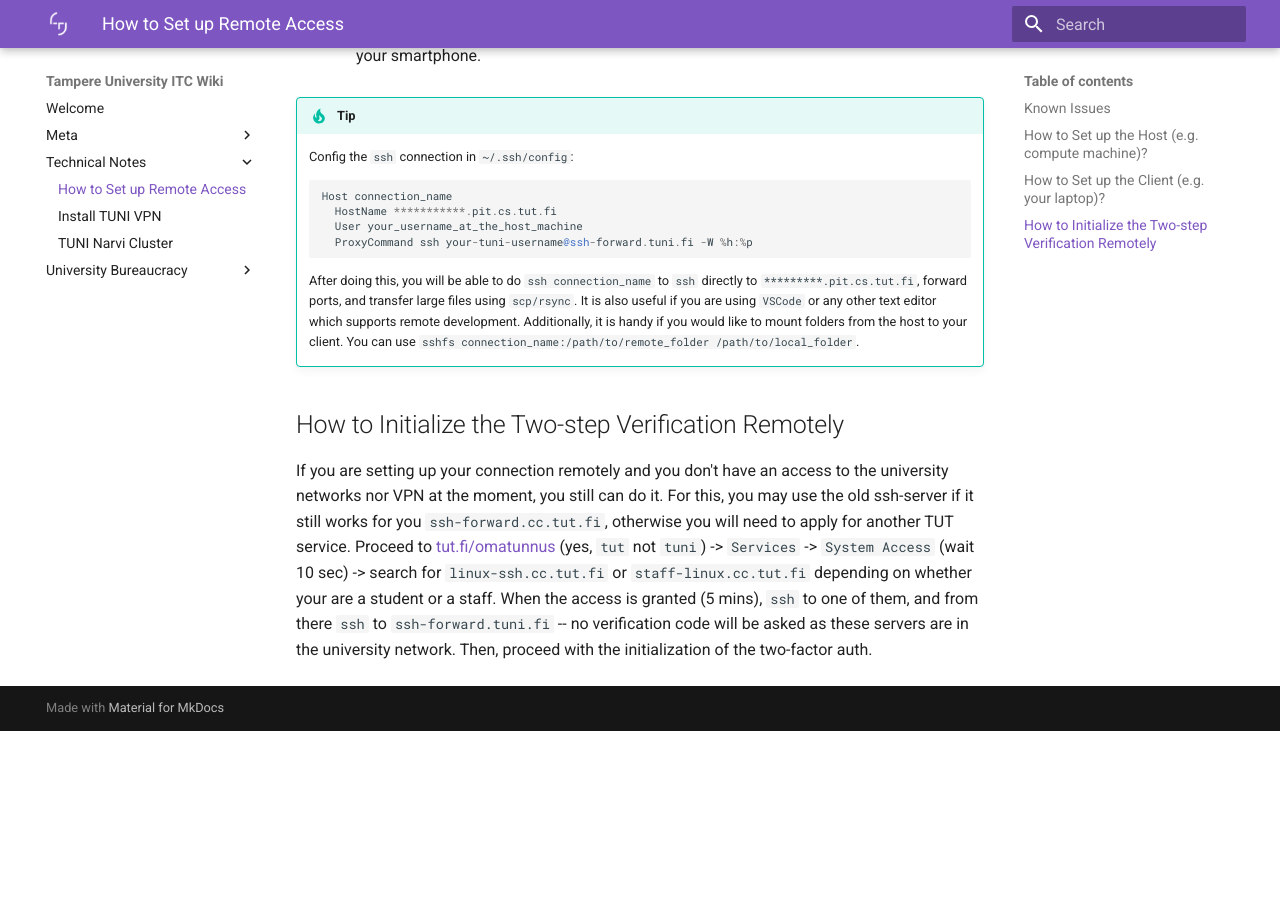
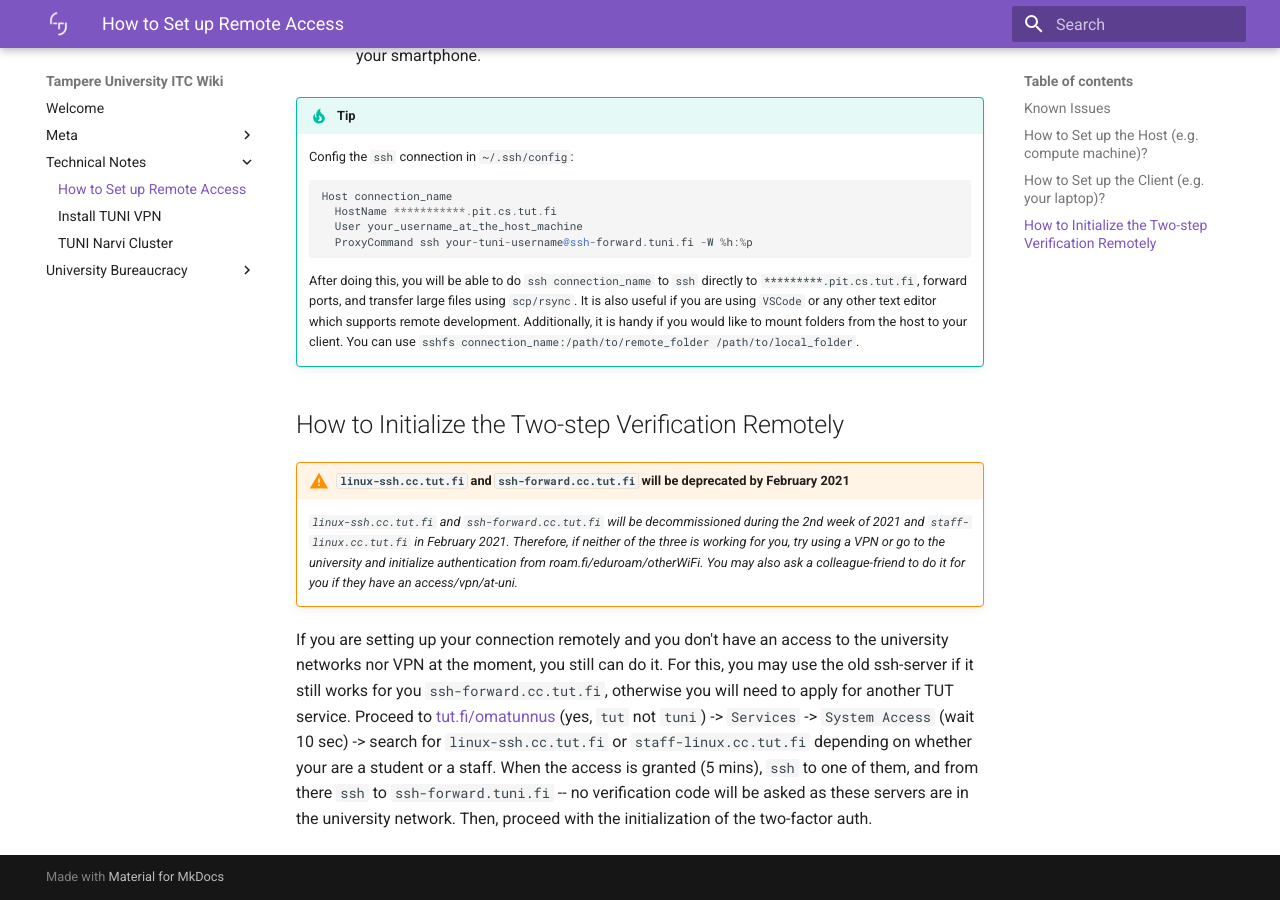
Before and after one commit to TUNI-ITC/wiki, an MkDocs documentation site: the page built from docs/Technical-Notes/how-to-set-up-remote-access.md, in a window 1280 px wide and 900 px high, scrolled down 2484 px. Built offline with MkDocs 1.6.1 and Material for MkDocs 9.7.7, drawn with Linux system fonts in a browser that asks for light colours; before the commit the page ends 3215 px from its top, so only the background shows below that.

Commit message:
Remote Access: a deprecation warning for remote 2FA init (#27)
* remote access: deprecation warning + possible solutions

*  remote access: ask a friend note

* remote access: minor spelling mistake

```diff
--- a/docs/Technical-Notes/how-to-set-up-remote-access.md
+++ b/docs/Technical-Notes/how-to-set-up-remote-access.md
@@ -54,4 +54,8 @@ If you have a machine which is already connected to `pit.cs.tut.fi`, you will on
 
 
 ## How to Initialize the Two-step Verification Remotely
+
+!!! warning "`linux-ssh.cc.tut.fi` and `ssh-forward.cc.tut.fi` will be deprecated by February 2021"
+    *`linux-ssh.cc.tut.fi` and `ssh-forward.cc.tut.fi` will be decommissioned during the 2nd week of 2021 and `staff-linux.cc.tut.fi` in February 2021. Therefore, if neither of the three is working for you, try using a VPN or go to the university and initialize authentication from roam.fi/eduroam/otherWiFi. You may also ask a colleague-friend to do it for you if they have an access/vpn/at-uni.*
+
 If you are setting up your connection remotely and you don't have an access to the university networks nor VPN at the moment, you still can do it. For this, you may use the old ssh-server if it still works for you `ssh-forward.cc.tut.fi`, otherwise you will need to apply for another TUT service. Proceed to [tut.fi/omatunnus](https://www.tut.fi/omatunnus) (yes, `tut` not `tuni`) -> `Services` -> `System Access` (wait 10 sec) -> search for `linux-ssh.cc.tut.fi` or `staff-linux.cc.tut.fi` depending on whether your are a student or a staff. When the access is granted (5 mins), `ssh` to one of them, and from there `ssh` to `ssh-forward.tuni.fi` -- no verification code will be asked as these servers are in the university network. Then, proceed with the initialization of the two-factor auth.
```
